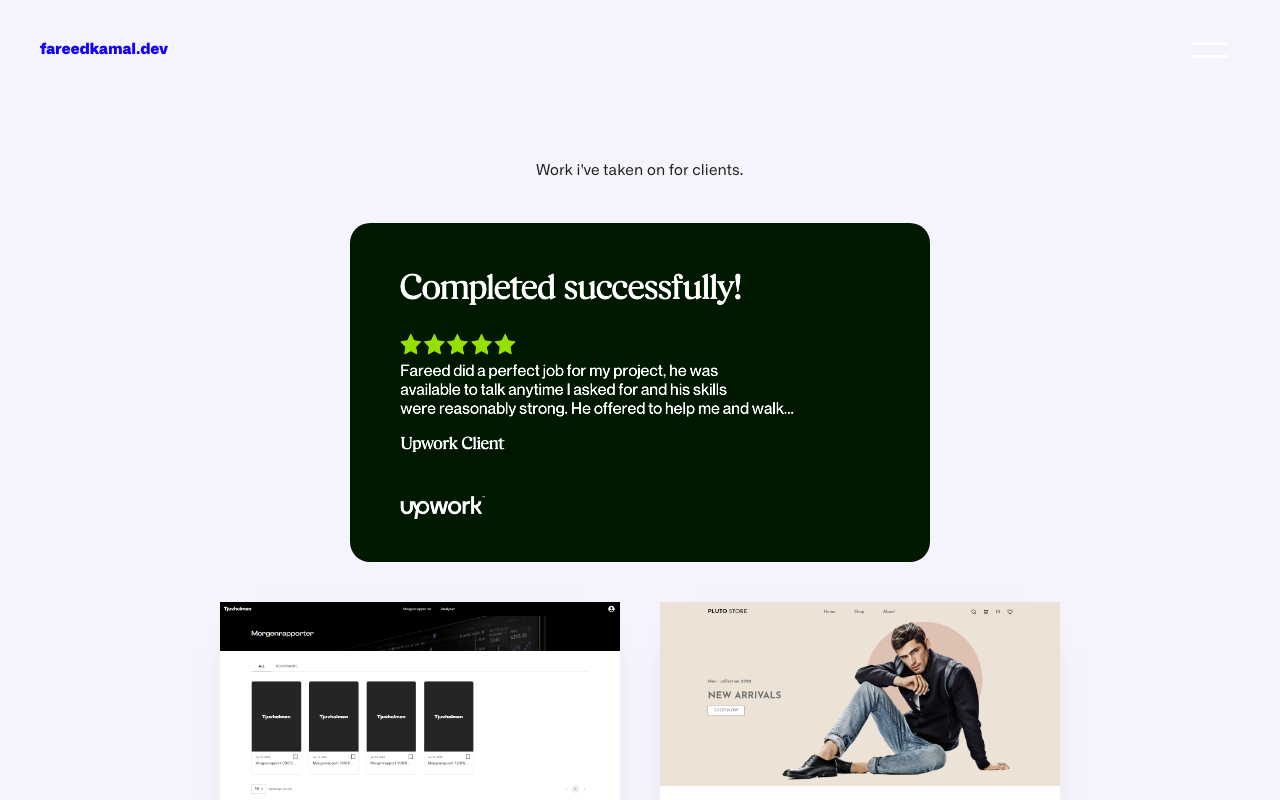
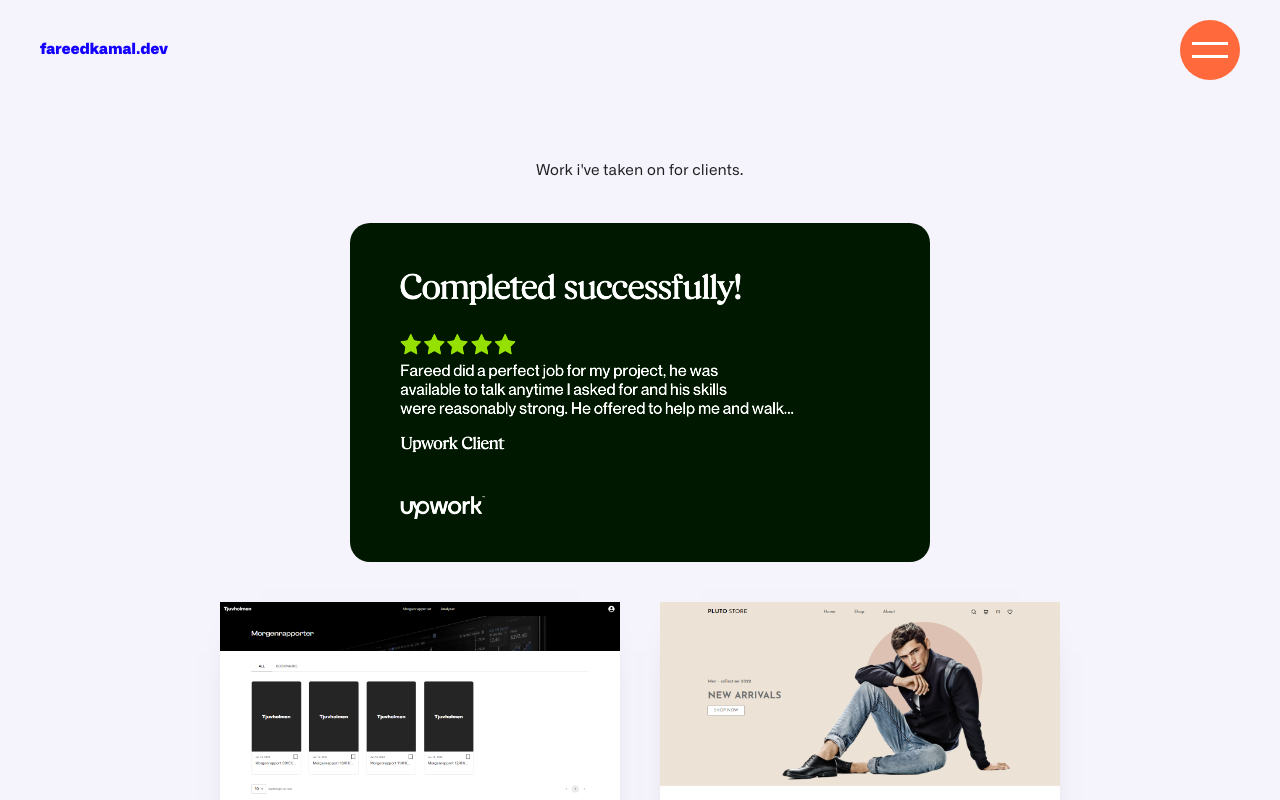
Before and after one commit to kamalfareed/me, a React (Vite) app: page /me/work in a window 1280 px wide. Shown: the top 800 px of the page. Built offline with nearby package versions, Linux system fonts and the light colour scheme.

Commit message:
fixed css conflicts

```diff
--- a/src/views/Navbar/menu.css
+++ b/src/views/Navbar/menu.css
@@ -23,11 +23,7 @@
 }
 
 .menu-button {
-<<<<<<< HEAD
   background-color: #ff6334f5;
-=======
-  background-color: #ff743d;
->>>>>>> c0c2520102448ae36ef099897b6a38deb8ea1407
   height: 60px;
   width: 60px;
   border-radius: 100%;
@@ -47,22 +43,14 @@
 }
 
 .line-1-animate {
-<<<<<<< HEAD
   background-color: #ff6334f5;
-=======
-  background-color: #ff743d;
->>>>>>> c0c2520102448ae36ef099897b6a38deb8ea1407
   transform: rotate(45deg) translate(5px, 6px);
   transition: all ease 0.3s;
   width: 60%;
 }
 
 .line-2-animate {
-<<<<<<< HEAD
   background-color: #ff6334f5;
-=======
-  background-color: #ff743d;
->>>>>>> c0c2520102448ae36ef099897b6a38deb8ea1407
   transform: rotate(-45deg) translate(3px, -3px);
   transition: all ease 0.3s;
   width: 60%;
```
